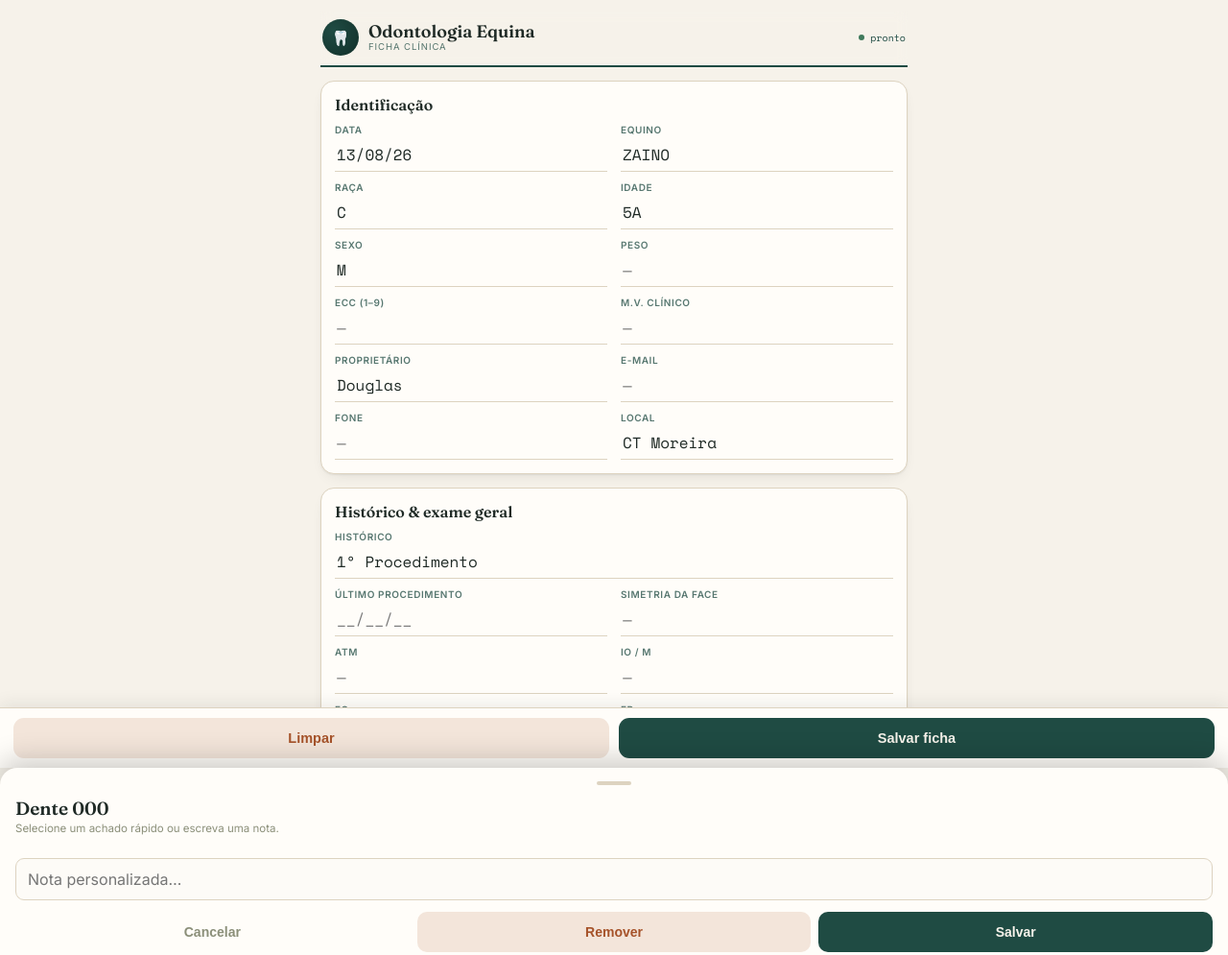
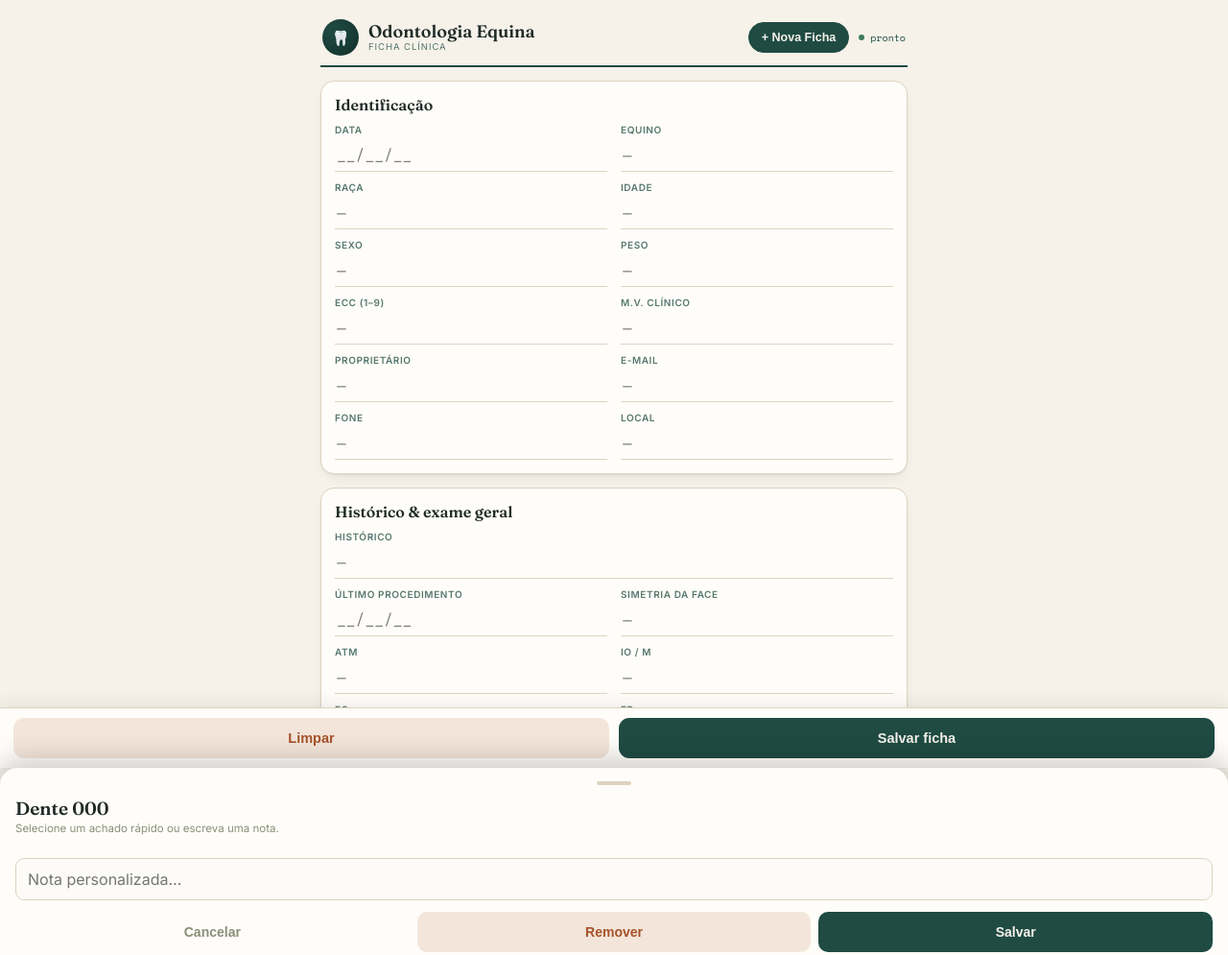
Before and after one commit to odontologia-equina/ficha, a plain HTML site: page index.html in a window 1280 px wide. Shown: the top 995 px of the page at 96% size. Drawn offline with nearby package versions, Linux system fonts and the light colour scheme.

Commit message:
Add files via upload

```diff
--- a/index.html
+++ b/index.html
@@ -37,8 +37,8 @@
   header.top{
     position:sticky; top:0; z-index:20;
     background:var(--ivory)ee; backdrop-filter:blur(6px);
-    display:flex;justify-content:space-between;align-items:center;
-    gap:10px; padding:8px 2px 10px; margin-bottom:14px;
+    display:flex;flex-wrap:wrap;justify-content:space-between;align-items:center;
+    gap:8px 10px; padding:8px 2px 10px; margin-bottom:14px;
     border-bottom:2px solid var(--teal);
   }
   .brand{display:flex;align-items:center;gap:10px;}
@@ -50,9 +50,15 @@
   }
   .brand h1{font-family:'Fraunces',serif;font-weight:600;font-size:18px;margin:0;line-height:1.05;}
   .brand p{margin:1px 0 0;font-size:9.5px;letter-spacing:.1em;text-transform:uppercase;color:var(--teal);opacity:.75;}
+  .new-record-btn{
+    border:1.4px solid var(--teal); background:var(--teal); color:var(--ivory);
+    padding:8px 13px; border-radius:999px; font-size:12.5px; font-weight:700;
+    cursor:pointer; white-space:nowrap; order:3; margin-left:auto;
+  }
+  .new-record-btn:active{opacity:.85;}
   .status{
     font-family:'Space Mono',monospace;font-size:10px;color:var(--teal);
-    display:flex;align-items:center;gap:6px; white-space:nowrap;
+    display:flex;align-items:center;gap:6px; white-space:nowrap; order:4;
   }
   .dot{width:6px;height:6px;border-radius:50%;background:var(--ok);flex-shrink:0;}
 
@@ -253,6 +259,7 @@
         <p>Ficha Clínica</p>
       </div>
     </div>
+    <button class="new-record-btn" onclick="newRecord()">+ Nova Ficha</button>
     <div class="status"><span class="dot"></span><span id="statusText">carregando…</span></div>
   </header>
 
@@ -260,25 +267,25 @@
   <div class="meta-card">
     <h3>Identificação</h3>
     <div class="meta-grid">
-      <div class="field"><label>Data</label><input id="m_data" value="13/08/26"></div>
-      <div class="field"><label>Equino</label><input id="m_equino" value="ZAINO"></div>
-      <div class="field"><label>Raça</label><input id="m_raca" value="C"></div>
-      <div class="field"><label>Idade</label><input id="m_idade" value="5A"></div>
-      <div class="field"><label>Sexo</label><input id="m_sexo" value="M"></div>
+      <div class="field"><label>Data</label><input id="m_data" placeholder="__/__/__"></div>
+      <div class="field"><label>Equino</label><input id="m_equino" placeholder="—"></div>
+      <div class="field"><label>Raça</label><input id="m_raca" placeholder="—"></div>
+      <div class="field"><label>Idade</label><input id="m_idade" placeholder="—"></div>
+      <div class="field"><label>Sexo</label><input id="m_sexo" placeholder="—"></div>
       <div class="field"><label>Peso</label><input id="m_peso" placeholder="—"></div>
       <div class="field"><label>ECC (1–9)</label><input id="m_ecc" placeholder="—"></div>
       <div class="field"><label>M.V. clínico</label><input id="m_mv" placeholder="—"></div>
-      <div class="field"><label>Proprietário</label><input id="m_prop" value="Douglas"></div>
+      <div class="field"><label>Proprietário</label><input id="m_prop" placeholder="—"></div>
       <div class="field"><label>E-mail</label><input id="m_email" placeholder="—"></div>
       <div class="field"><label>Fone</label><input id="m_fone" placeholder="—"></div>
-      <div class="field"><label>Local</label><input id="m_local" value="CT Moreira"></div>
+      <div class="field"><label>Local</label><input id="m_local" placeholder="—"></div>
     </div>
   </div>
 
   <div class="meta-card">
     <h3>Histórico &amp; exame geral</h3>
     <div class="meta-grid">
-      <div class="field" style="grid-column:span 2;"><label>Histórico</label><input id="m_hist" value="1º Procedimento"></div>
+      <div class="field" style="grid-column:span 2;"><label>Histórico</label><input id="m_hist" placeholder="—"></div>
       <div class="field"><label>Último procedimento</label><input id="m_ultproc" placeholder="__/__/__"></div>
       <div class="field"><label>Simetria da face</label><input id="m_simetria" placeholder="—"></div>
       <div class="field"><label>ATM</label><input id="m_atm" placeholder="—"></div>
@@ -701,7 +708,7 @@ function bindMeta(){
   META_IDS.forEach(id=>{
     const el = document.getElementById(id);
     if(!el) return;
-    if(state.meta[id]!==undefined) el.value = state.meta[id];
+    el.value = state.meta[id]!==undefined ? state.meta[id] : '';
     el.oninput=()=>{ state.meta[id]=el.value; };
   });
 }
@@ -749,6 +756,14 @@ function resetState(){
   state = {meta:{}, checks:{}, grades:{}, procs:{}, meds:{}, medVals:{}, fees:{}, feeVals:{}, teeth:{}, openSections:{}};
   render();
   saveState();
+}
+function newRecord(){
+  if(!confirm('Iniciar uma nova ficha? Os dados preenchidos aqui na tela serão apagados (o que já foi salvo anteriormente continua guardado no navegador).')) return;
+  state = {meta:{}, checks:{}, grades:{}, procs:{}, meds:{}, medVals:{}, fees:{}, feeVals:{}, teeth:{}, openSections:{}};
+  render();
+  saveState();
+  window.scrollTo({top:0, behavior:'smooth'});
+  setStatus('nova ficha ✓');
 }
 function setStatus(txt){ document.getElementById('statusText').textContent = txt; }
 
```
Also changed, not shown: 1 other file.
